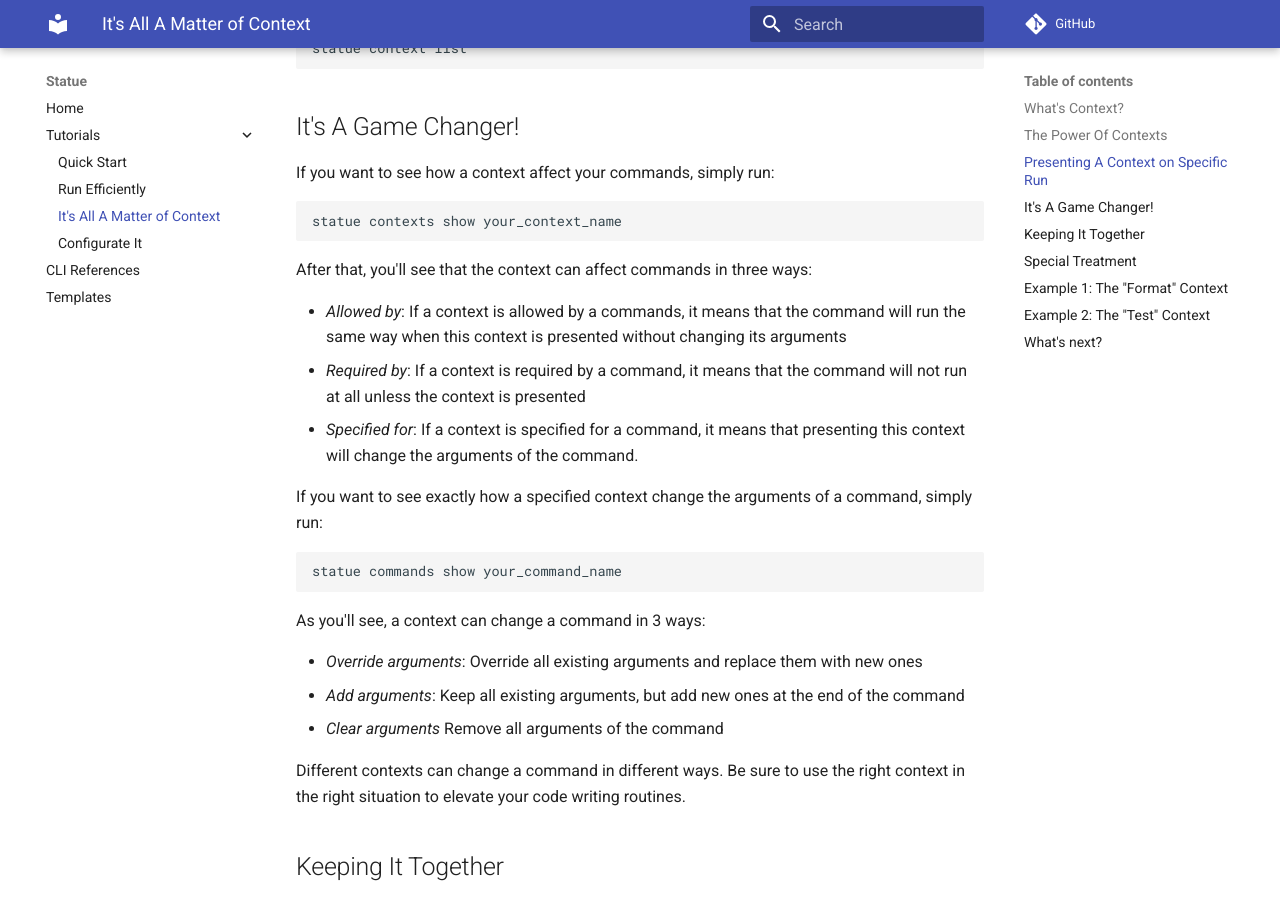
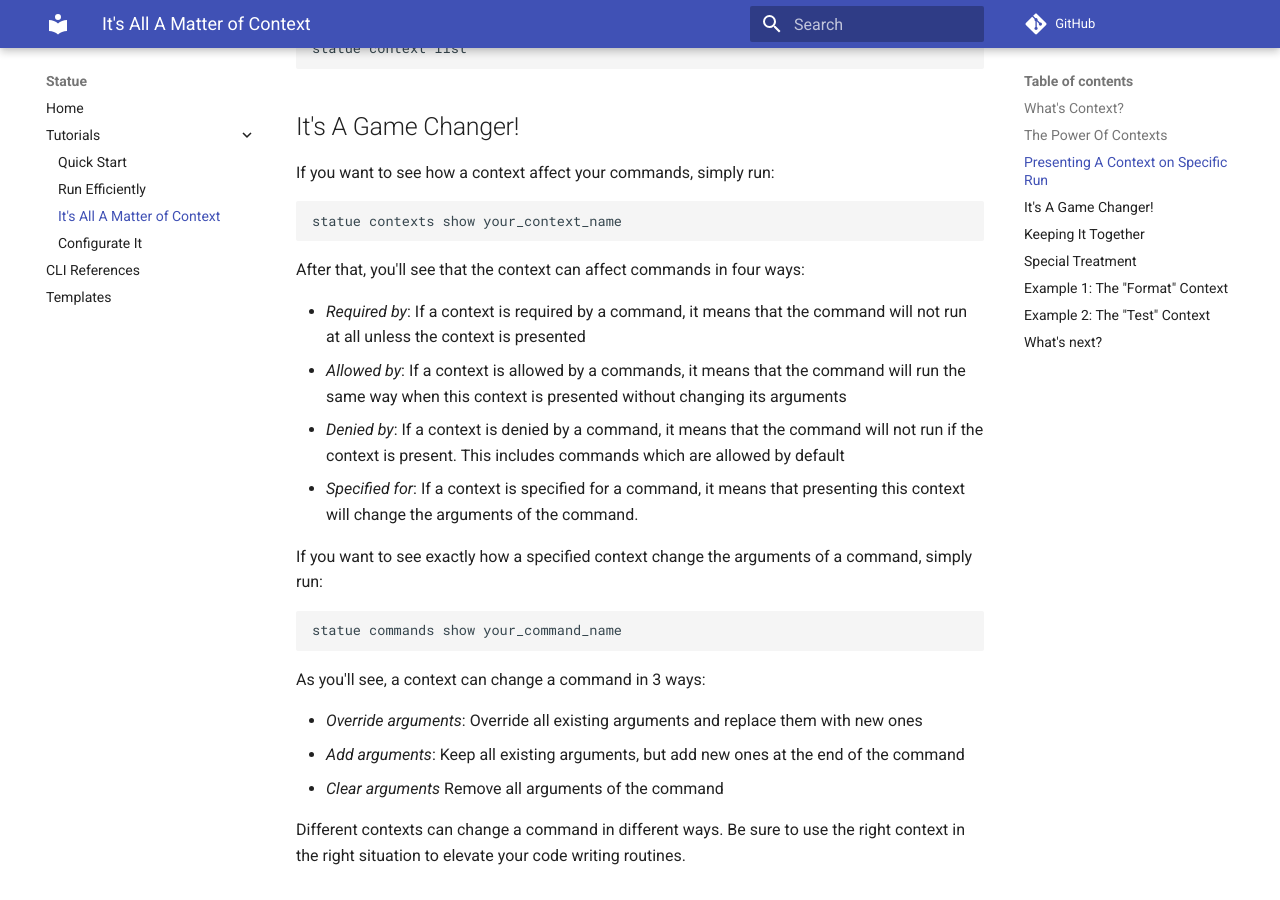
Before and after one commit to saroad2/statue, an MkDocs documentation site: the page built from docs/tutorials/contexts.md, in a window 1280 px wide and 900 px high, scrolled down 1064 px. Built offline with MkDocs 1.6.1 and Material for MkDocs 9.7.7, drawn with Linux system fonts in a browser that asks for light colours; comment, search, counter and statistics services are not loaded.

Commit message:
Add denied commands to contexts.md

```diff
--- a/docs/tutorials/contexts.md
+++ b/docs/tutorials/contexts.md
@@ -39,12 +39,14 @@ If you want to see how a context affect your commands, simply run:
 
     statue contexts show your_context_name
 
-After that, you'll see that the context can affect commands in three ways:
+After that, you'll see that the context can affect commands in four ways:
 
+* *Required by*: If a context is required by a command, it means that the command will
+not run at all unless the context is presented
 * *Allowed by*: If a context is allowed by a commands, it means that the command will
 run the same way when this context is presented without changing its arguments
-* *Required by*: If a context is required by a command, it means that the command will
-not run at all unless the context is presented
+* *Denied by*: If a context is denied by a command, it means that the command will not
+run if the context is present. This includes commands which are allowed by default
 * *Specified for*: If a context is specified for a command, it means that presenting this
 context will change the arguments of the command.
 
```
